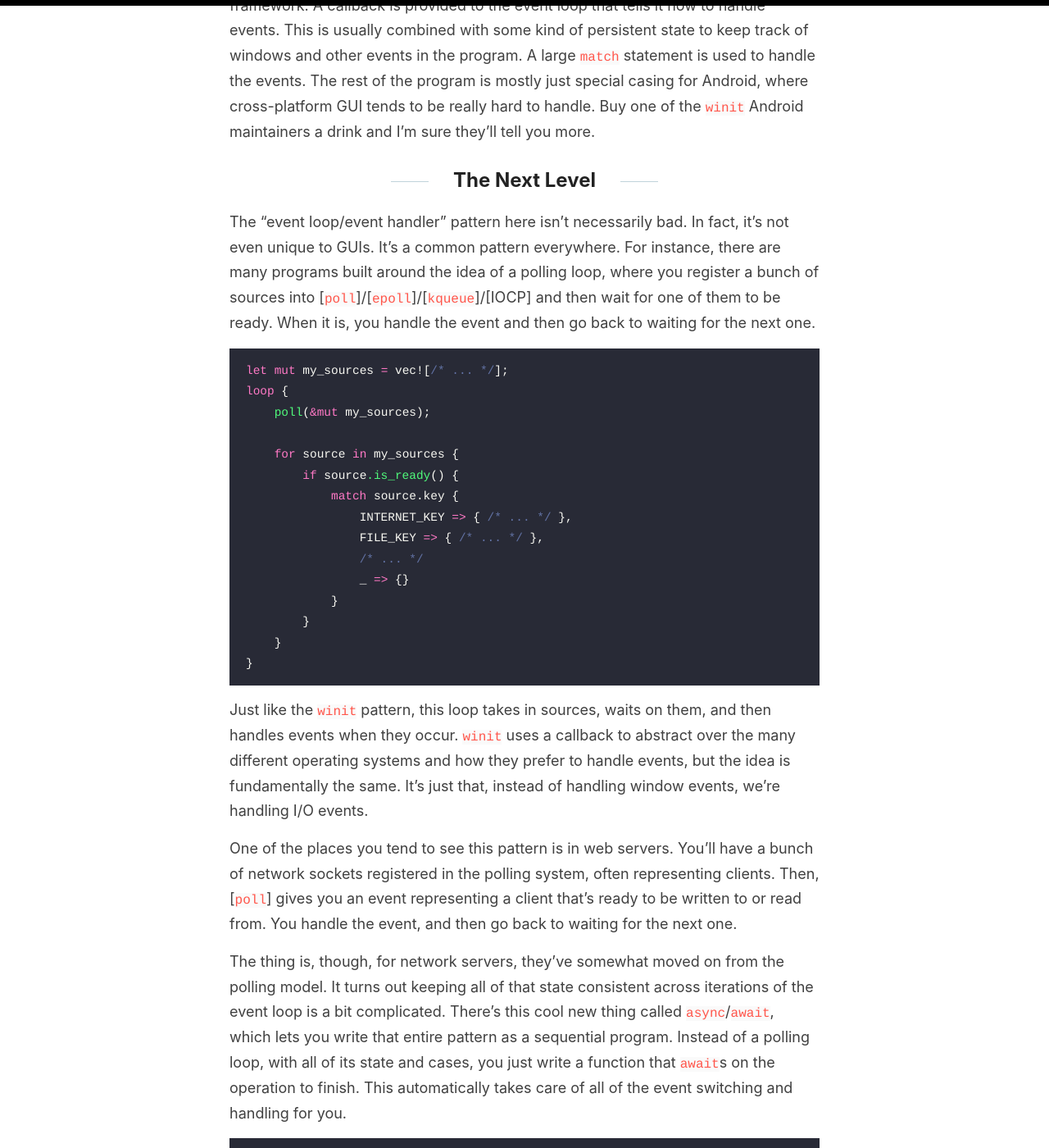
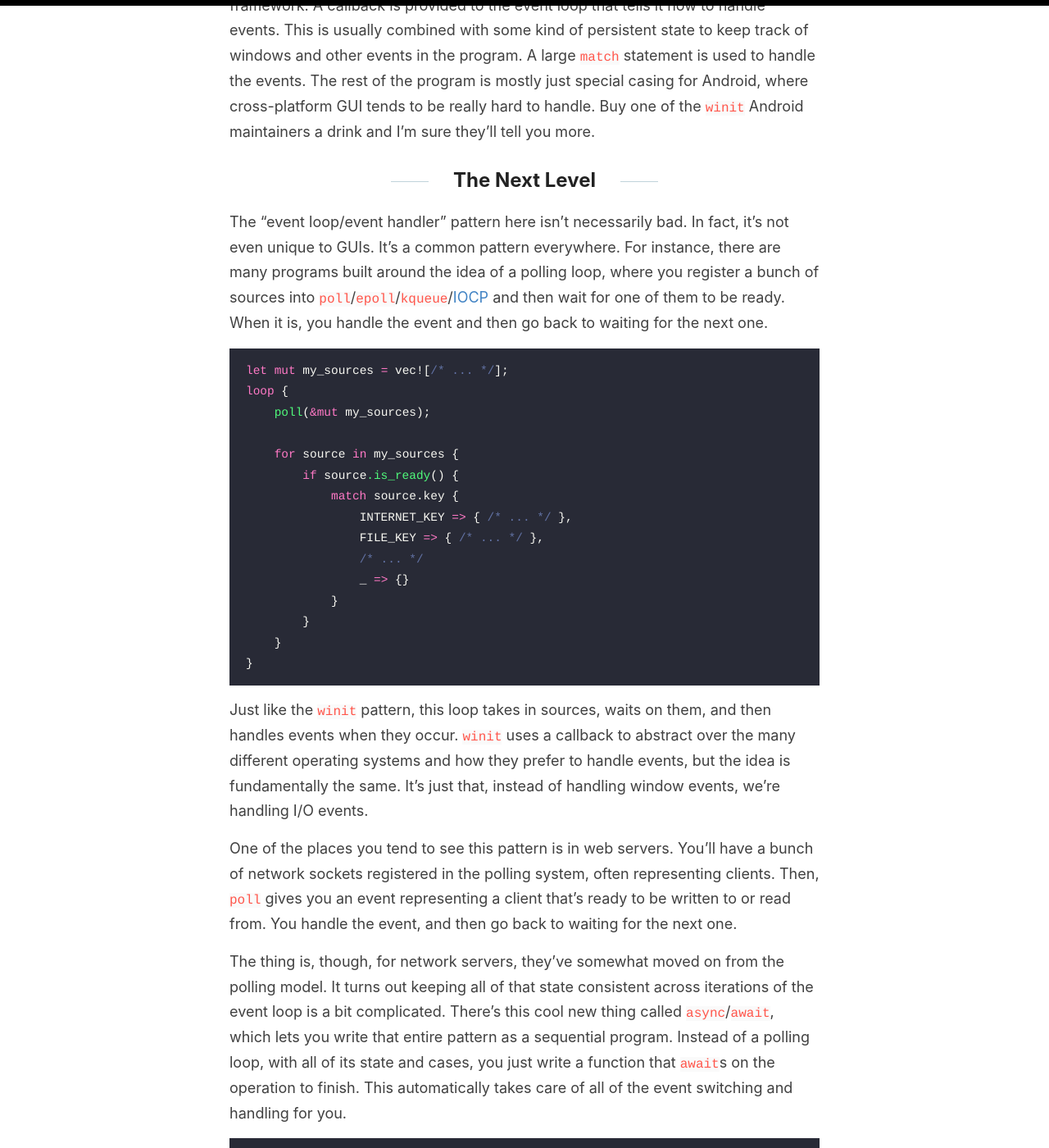
Before and after one commit to notgull/notgull.github.io, a Jekyll site: the page built from _posts/2023-04-16-async-winit.md, in a window 1280 px wide and 1400 px high, scrolled down 2380 px. Shown: the whole window at 82% size. Built offline with Jekyll 4.4.1, drawn with Linux system fonts in a browser that asks for light colours; comment, search, counter and statistics services are not loaded; some of the changed lines change nothing that is shown.

Commit message:
fix broken links

```diff
--- a/_posts/2023-04-16-async-winit.md
+++ b/_posts/2023-04-16-async-winit.md
@@ -407,3 +407,7 @@ Like any other open-source project, [`async-winit`] is built on top of the work
 [`async-ui`]: https://crates.io/crates/async-ui
 [`piet-glow`]: https://crates.io/crates/piet-glow
 [Pierre Kreiger]: https://github.com/tomaka
+[`poll`]: https://www.man7.org/linux/man-pages/man2/poll.2.html
+[`epoll`]: https://en.wikipedia.org/wiki/Epoll
+[`kqueue`]: https://en.wikipedia.org/wiki/Kqueue
+[IOCP]: https://learn.microsoft.com/en-us/windows/win32/fileio/i-o-completion-ports?redirectedfrom=MSDN
```
